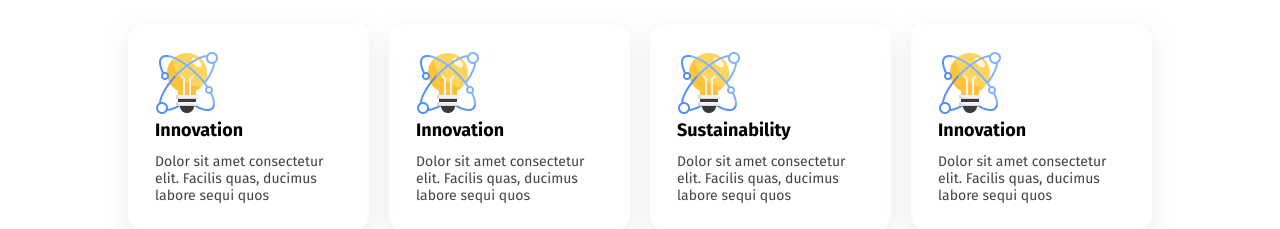
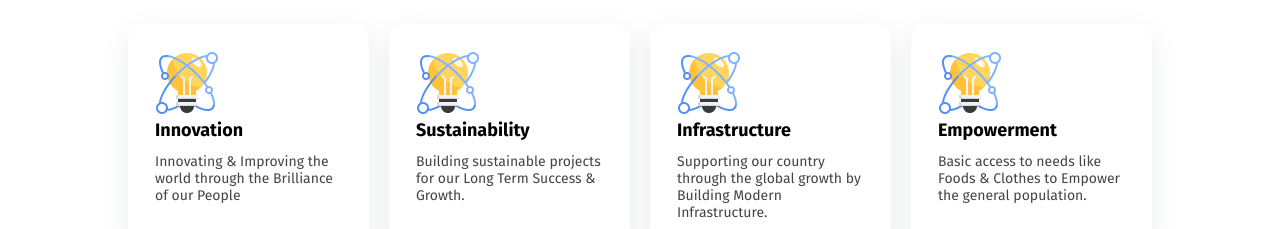
Before and after one commit to SafuGit/assignment-1, a plain HTML site: page index.html in a window 1280 px wide. Shown: the part 723-952 px from the top of the page. Drawn offline with Linux system fonts and the light colour scheme.

Commit message:
Removing lorem ipsum

```diff
--- a/index.html
+++ b/index.html
@@ -43,22 +43,22 @@
           <div class="pillar-card">
             <img src="./assets/card-icon.png" alt="">
             <div class="vision-card-title">Innovation</div>
-            <div class="vision-card-subtitle">Dolor sit amet consectetur elit. Facilis quas, ducimus labore sequi quos </div>
-          </div>
-          <div class="pillar-card">
-            <img src="./assets/card-icon.png" alt="">
-            <div class="vision-card-title">Innovation</div>
-            <div class="vision-card-subtitle">Dolor sit amet consectetur elit. Facilis quas, ducimus labore sequi quos </div>
+            <div class="vision-card-subtitle">Innovating & Improving the world through the Brilliance of our People</div>
           </div>
           <div class="pillar-card">
             <img src="./assets/card-icon.png" alt="">
             <div class="vision-card-title">Sustainability</div>
-            <div class="vision-card-subtitle">Dolor sit amet consectetur elit. Facilis quas, ducimus labore sequi quos </div>
+            <div class="vision-card-subtitle">Building sustainable projects for our Long Term Success & Growth.</div>
           </div>
           <div class="pillar-card">
             <img src="./assets/card-icon.png" alt="">
-            <div class="vision-card-title">Innovation</div>
-            <div class="vision-card-subtitle">Dolor sit amet consectetur elit. Facilis quas, ducimus labore sequi quos </div>
+            <div class="vision-card-title">Infrastructure</div>
+            <div class="vision-card-subtitle">Supporting our country through the global growth by Building Modern Infrastructure.</div>
+          </div>
+          <div class="pillar-card">
+            <img src="./assets/card-icon.png" alt="">
+            <div class="vision-card-title">Empowerment</div>
+            <div class="vision-card-subtitle">Basic access to needs like Foods & Clothes to Empower the general population.</div>
           </div>
         </div>
       </div>
```
